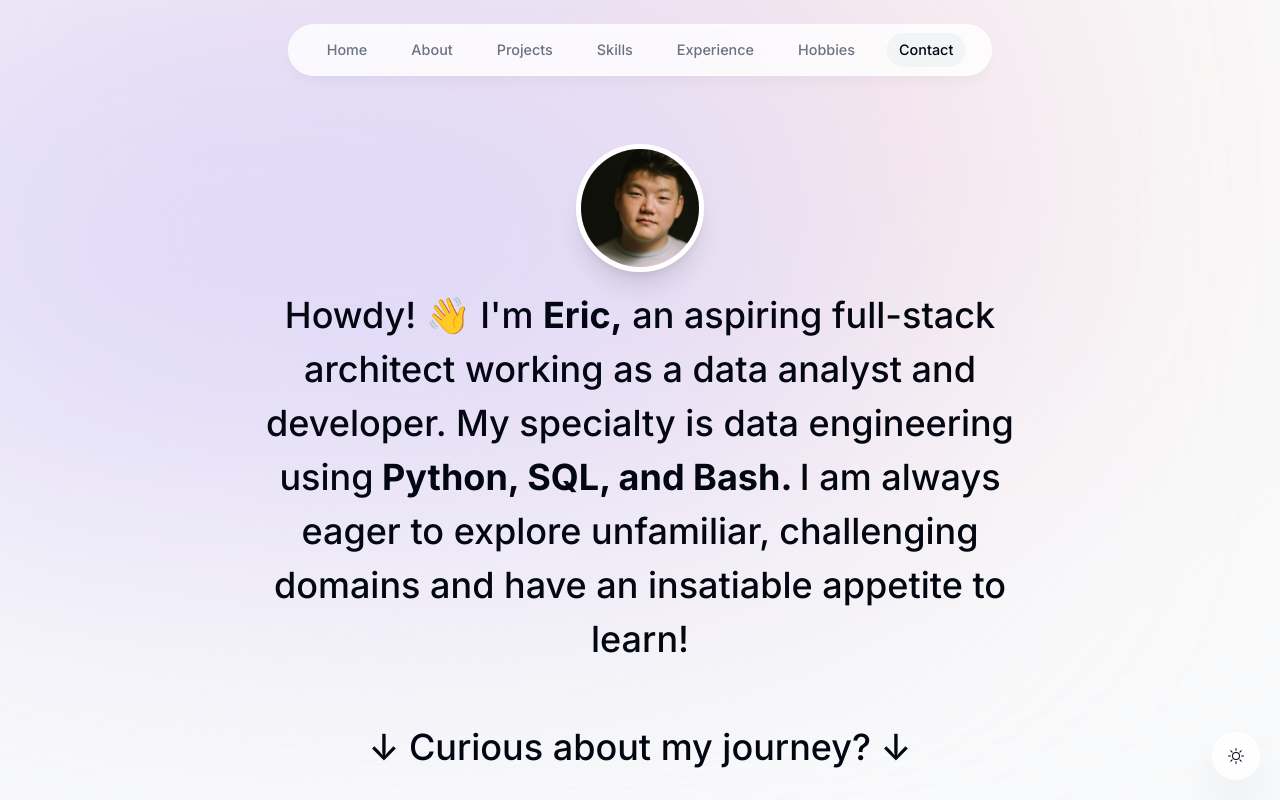
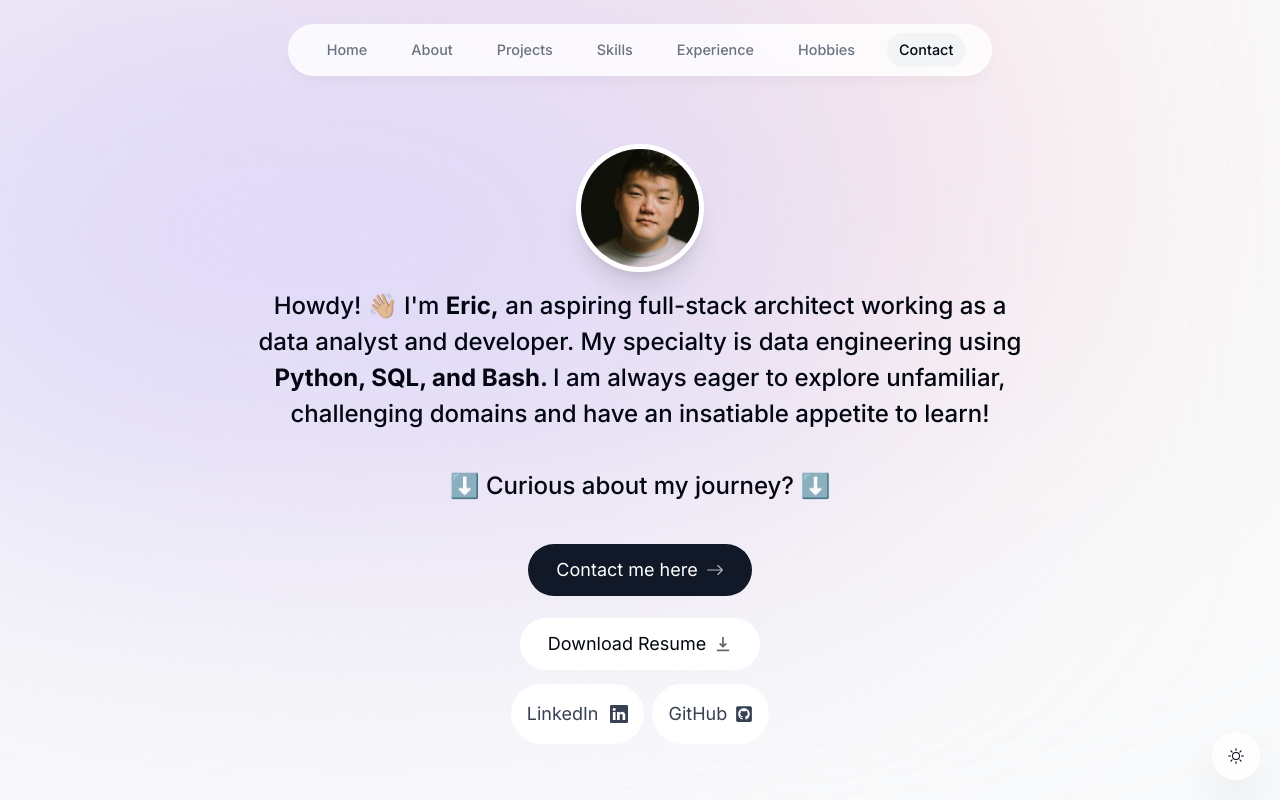
Before and after one commit to ericdwkim/my-portfolio, a Next.js app: page / in a window 1280 px wide. Shown: the top 800 px of the page. Built offline with nearby package versions, Linux system fonts and the light colour scheme; no server answers.

Commit message:
decrease intro heading content font size

```diff
--- a/components/intro.tsx
+++ b/components/intro.tsx
@@ -55,25 +55,26 @@ export const Intro = () => {
             </div>
 
             <motion.h1
-                className="mb-10 mt-4 px-4 text-2 font-medium !leading-[1.5] sm:text-4xl"
-                initial={{opacity: 0, y: 100}}
-                animate={{opacity: 1, y: 0}}
+                className="mb-10 mt-4 px-4 text-2 font-medium !leading-[1.5] sm:text-2xl"
+                initial={{ opacity: 0, y: 100 }}
+                animate={{ opacity: 1, y: 0 }}
             >
                 {/* eslint-disable-next-line react/no-unescaped-entities */}
-                Howdy! 👋 I'm <span className="font-bold">Eric,</span> an aspiring full-stack architect working as a data
+                Howdy! 👋🏼 I'm <span className="font-bold">Eric,</span> an aspiring full-stack architect working as a data
                 analyst and developer. My specialty is data engineering using
                 <span className="font-bold"> Python, SQL, and Bash. </span> I am always eager to explore unfamiliar,
                 challenging domains and have an insatiable appetite to learn!
                 <br/>
                 <br/>
-                ↓ Curious about my journey? ↓
+                ⬇️ Curious about my journey? ⬇️
+
 
             </motion.h1>
 
             <motion.div
                 className="flex flex-col items-center justify-center gap-2 px-4 text-lg"
-                initial={{opacity: 0, y: 100}}
-                animate={{opacity: 1, y: 0}}
+                initial={{ opacity: 0, y: 100 }}
+                animate={{ opacity: 1, y: 0 }}
                 transition={{
                     delay: 0.1,
                 }}
```
